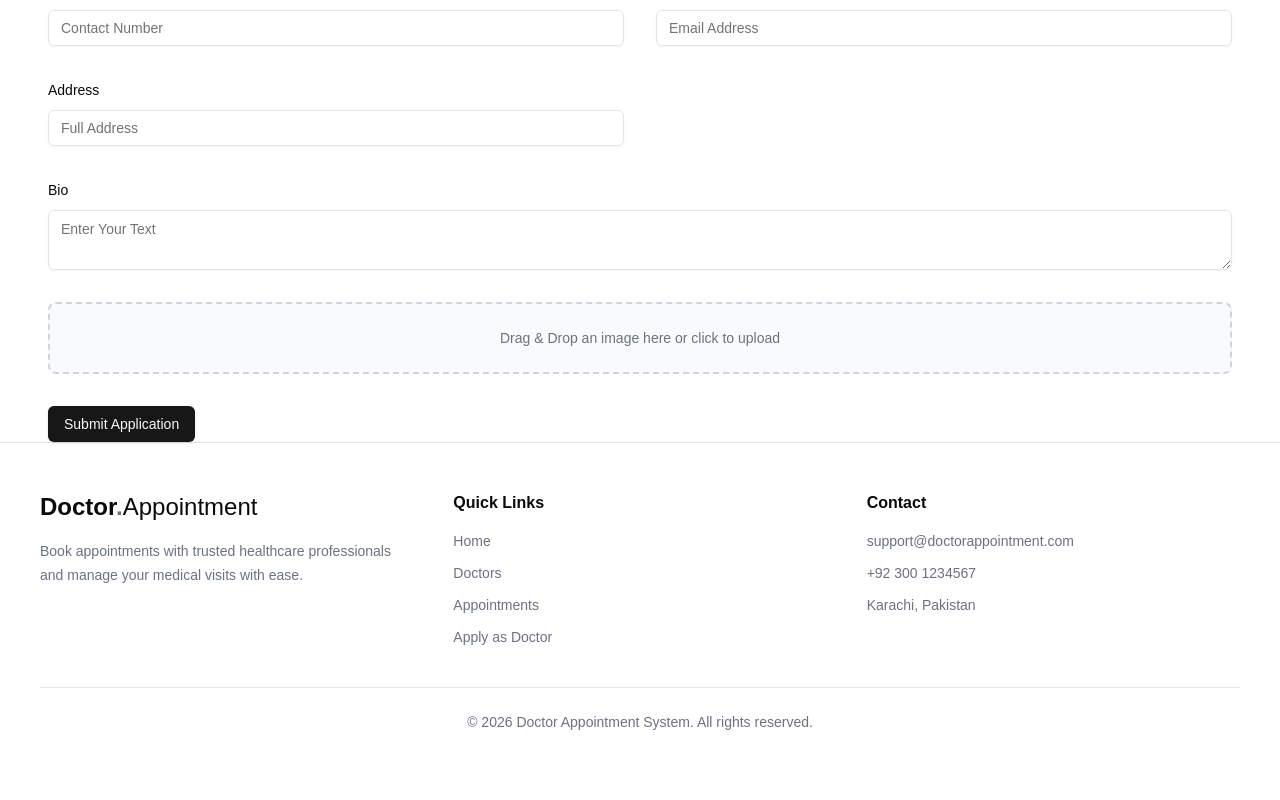
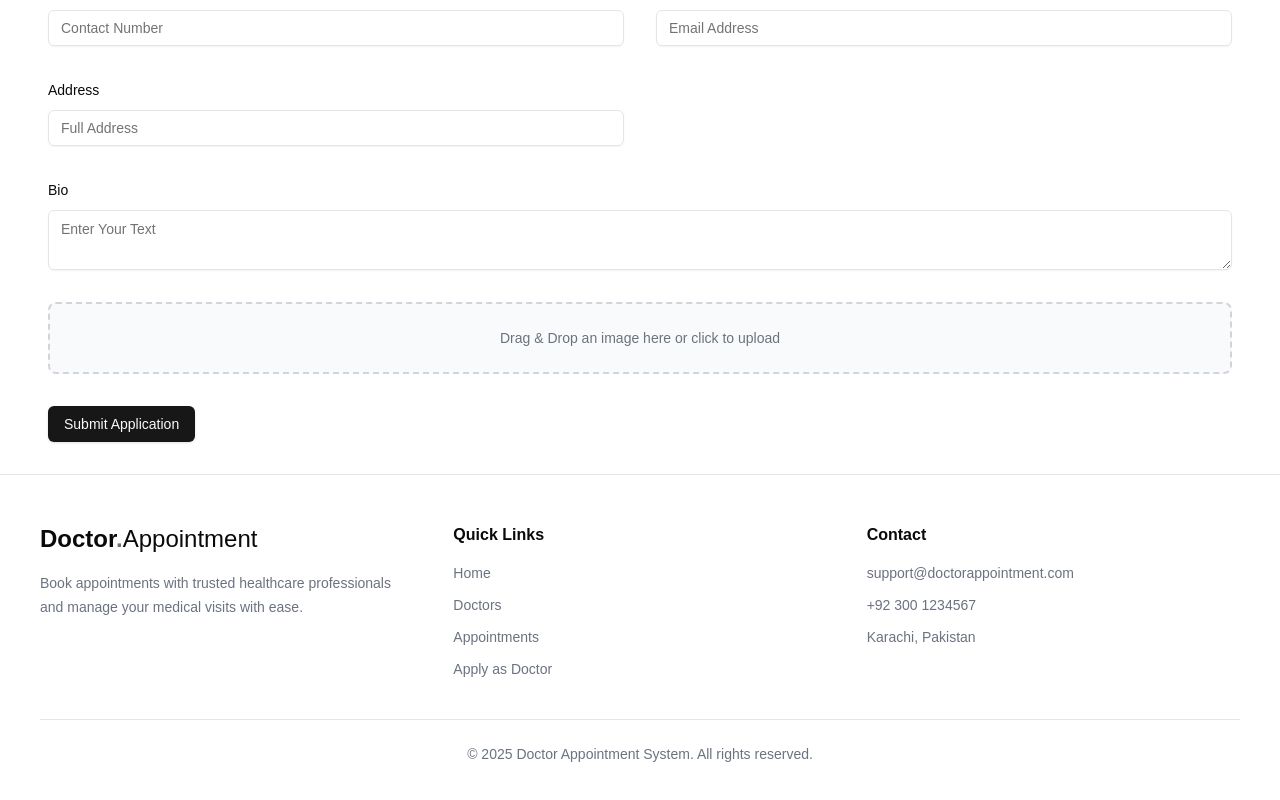
Before and after one commit to Muhammadkashif20/Doctor-Appointment-Website-FullStack, a Next.js app: page /SeeDoctors/ApplyDoctor in a window 1280 px wide. Shown: the part 630-1430 px from the top of the page. Built offline with nearby package versions, Linux system fonts and the light colour scheme.

Commit message:
updating footer

```diff
--- a/src/app/Appointment/page.js
+++ b/src/app/Appointment/page.js
@@ -4,7 +4,7 @@ import { doctorAppointments } from "@/lib/Data"
 
 const Appointment = ()=>{
     return(
-        <div className="mt-24 ">
+        <div className="mt-24 mb-8">
                 <DataTable columns={columns} data={doctorAppointments}/>
         </div>
     )
--- a/src/app/SeeDoctors/ApplyDoctor/page.js
+++ b/src/app/SeeDoctors/ApplyDoctor/page.js
@@ -2,7 +2,7 @@ import ProfileForm from "@/components/ApplyForm";
 
 export default  function ApplyDoctor(){
     return(
-        <div className="pt-24 mx-4 px-8">
+        <div className="pt-24 pb-8 mx-4 px-8">
             <h1 className="font-bold text-2xl ">Apply As A Doctor In Our Modern Platform</h1>
             <p className="pt-2 text-gray-500">
             Join our dedicated team of healthcare professionals
--- a/src/components/Footer.jsx
+++ b/src/components/Footer.jsx
@@ -63,7 +63,7 @@ const Footer = () => {
         </div>
 
         <div className="mt-10 border-t pt-6 text-center text-sm text-gray-500">
-          © 2026 Doctor Appointment System. All rights reserved.
+          © 2025 Doctor Appointment System. All rights reserved.
         </div>
       </div>
     </footer>
```
